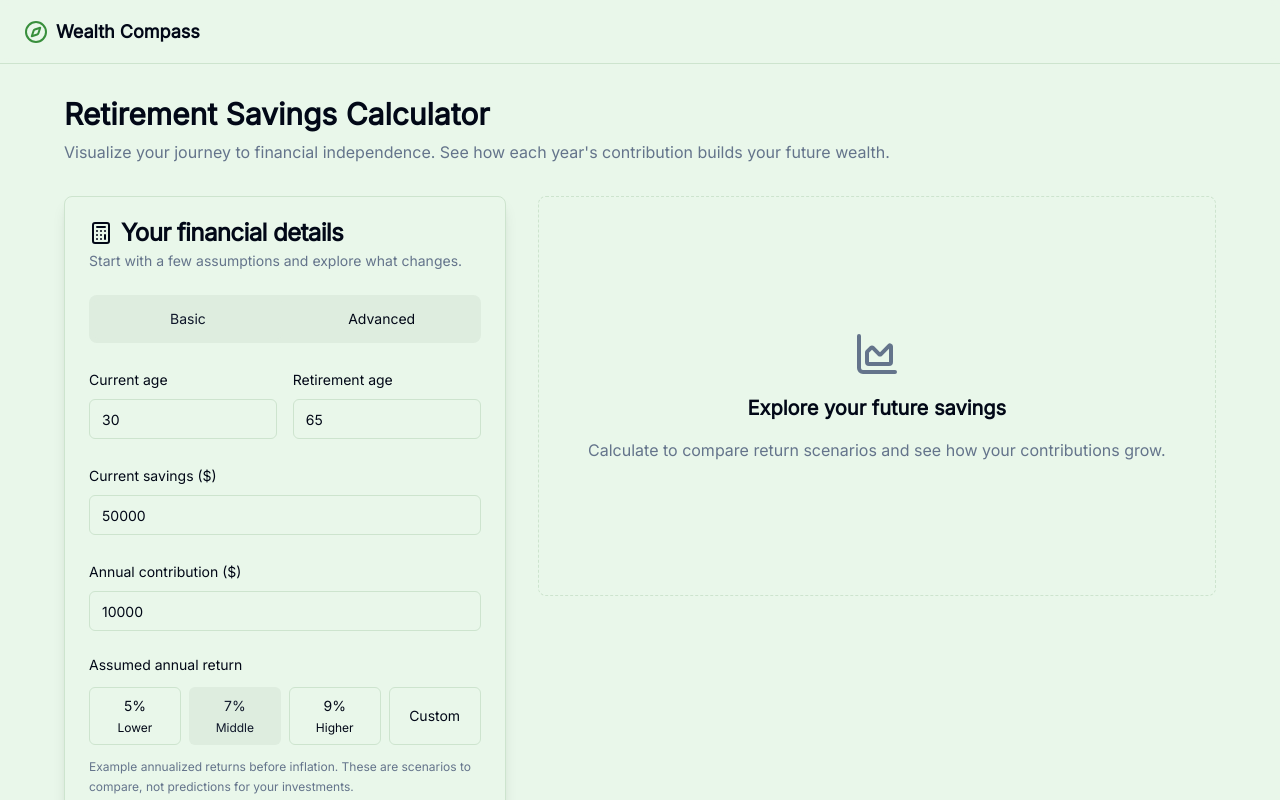
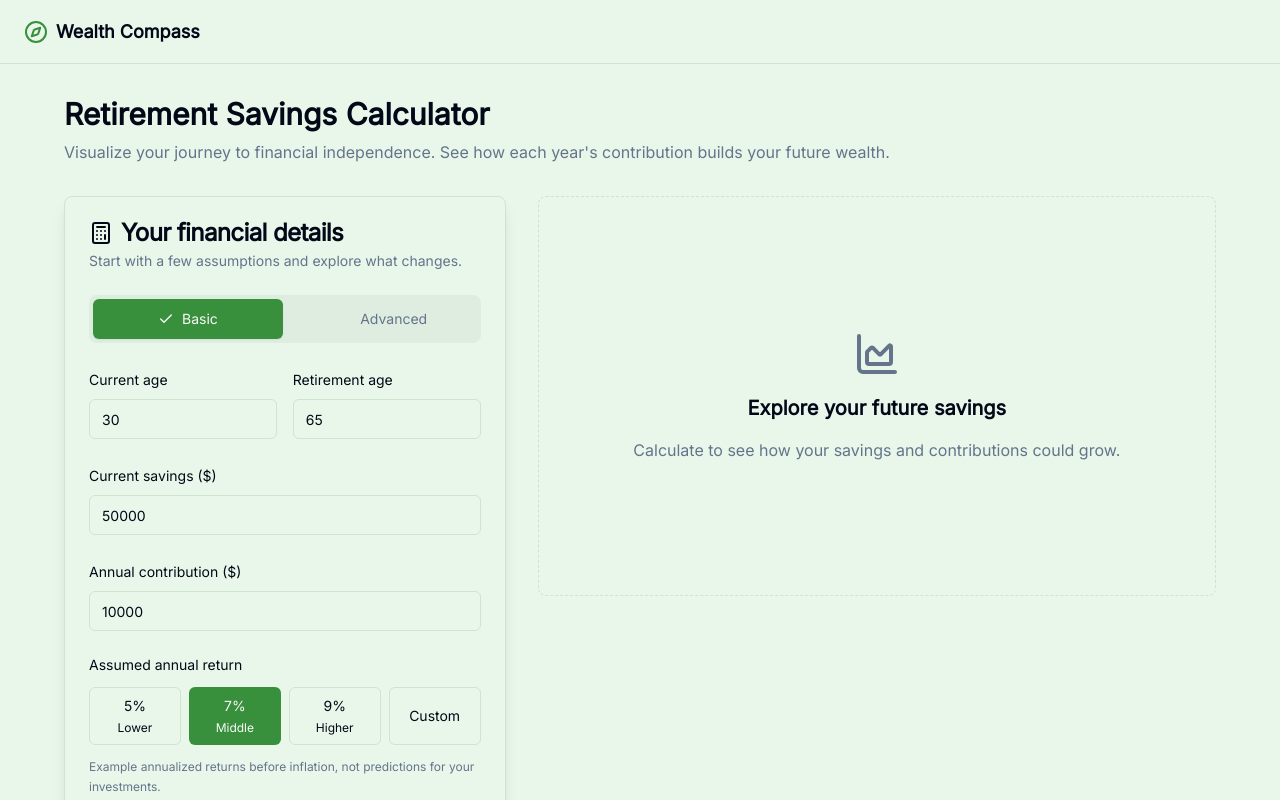
Before and after one commit to Faraz-Awan/wealth-compass, a Next.js app: page / in a window 1280 px wide. Shown: the top 800 px of the page. Built offline with nearby package versions, Linux system fonts and the light colour scheme.

Commit message:
Clarify selected calculator mode and simplify results

```diff
--- a/src/components/wealth-compass/calculator.tsx
+++ b/src/components/wealth-compass/calculator.tsx
@@ -3,7 +3,7 @@
 import { useState } from "react";
 import { zodResolver } from "@hookform/resolvers/zod";
 import { useForm, type UseFormReturn } from "react-hook-form";
-import { AreaChart, Calculator as CalculatorIcon, TrendingUp } from "lucide-react";
+import { AreaChart, Calculator as CalculatorIcon, Check, TrendingUp } from "lucide-react";
 import { Button } from "@/components/ui/button";
 import { Form, FormControl, FormField, FormItem, FormLabel, FormMessage } from "@/components/ui/form";
 import { Input } from "@/components/ui/input";
@@ -12,7 +12,7 @@ import { Switch } from "@/components/ui/switch";
 import { Label } from "@/components/ui/label";
 import { Separator } from "@/components/ui/separator";
 import { ContributionChart } from "./contribution-chart";
-import { cn, formatCurrency } from "@/lib/utils";
+import { formatCurrency } from "@/lib/utils";
 import { calculatorSchema, type FormValues } from "@/lib/calculator-schema";
 import {
   calculateRetirementSavings,
@@ -73,16 +73,6 @@ export function Calculator() {
   const result = snapshot && (todayDollars
     ? projectionInTodaysDollars(snapshot.projection, snapshot.inputs)
     : snapshot.projection);
-  const comparison = snapshot ? [
-    ...RETURN_SCENARIOS,
-    ...(!RETURN_SCENARIOS.some(scenario => scenario.rate === snapshot.inputs.returnRate)
-      ? [{ label: "Custom", rate: snapshot.inputs.returnRate }]
-      : []),
-  ].map(scenario => {
-    const inputs = { ...snapshot.inputs, returnRate: scenario.rate };
-    const nominal = calculateRetirementSavings(inputs);
-    return { ...scenario, projection: todayDollars ? projectionInTodaysDollars(nominal, inputs) : nominal };
-  }) : [];
 
   function onSubmit(inputs: FormValues) {
     setSnapshot({ inputs, projection: calculateRetirementSavings(inputs) });
@@ -98,8 +88,10 @@ export function Calculator() {
         <CardContent>
           <div role="group" aria-label="Calculator mode" className="mb-6 grid grid-cols-2 gap-1 rounded-lg bg-muted p-1">
             {[false, true].map(isAdvanced => (
-              <Button key={String(isAdvanced)} type="button" variant={advanced === isAdvanced ? "secondary" : "ghost"}
+              <Button key={String(isAdvanced)} type="button" variant={advanced === isAdvanced ? "default" : "ghost"}
+                className={advanced === isAdvanced ? "shadow-sm" : "text-muted-foreground"}
                 aria-pressed={advanced === isAdvanced} onClick={() => setAdvanced(isAdvanced)}>
+                <Check aria-hidden="true" className={advanced === isAdvanced ? "visible" : "invisible"} />
                 {isAdvanced ? "Advanced" : "Basic"}
               </Button>
             ))}
@@ -118,7 +110,7 @@ export function Calculator() {
                 <div className="grid grid-cols-2 gap-2 sm:grid-cols-4">
                   {RETURN_SCENARIOS.map(scenario => (
                     <Button key={scenario.rate} type="button"
-                      variant={!customReturn && Number(currentInputs.returnRate) === scenario.rate ? "secondary" : "outline"}
+                      variant={!customReturn && Number(currentInputs.returnRate) === scenario.rate ? "default" : "outline"}
                       aria-pressed={!customReturn && Number(currentInputs.returnRate) === scenario.rate}
                       onClick={() => {
                         setCustomReturn(false);
@@ -127,11 +119,11 @@ export function Calculator() {
                       <span>{scenario.rate}%</span><span className="text-xs font-normal">{scenario.label}</span>
                     </Button>
                   ))}
-                  <Button type="button" variant={customReturn ? "secondary" : "outline"} aria-pressed={customReturn}
+                  <Button type="button" variant={customReturn ? "default" : "outline"} aria-pressed={customReturn}
                     onClick={() => setCustomReturn(true)} className="h-auto py-2">Custom</Button>
                 </div>
                 <p className="text-xs leading-relaxed text-muted-foreground">
-                  Example annualized returns before inflation. These are scenarios to compare, not predictions for your investments.
+                  Example annualized returns before inflation, not predictions for your investments.
                 </p>
                 {(advanced || customReturn) && (
                   <NumberField form={form} name="returnRate" label="Annual return (%)" step="0.1" onChange={() => setCustomReturn(true)} />
@@ -193,7 +185,7 @@ export function Calculator() {
           <div className="flex min-h-[400px] flex-col items-center justify-center gap-4 rounded-lg border border-dashed bg-card p-6 text-center">
             <AreaChart className="h-12 w-12 text-muted-foreground" />
             <h2 className="text-xl font-semibold">Explore your future savings</h2>
-            <p className="text-muted-foreground">Calculate to compare return scenarios and see how your contributions grow.</p>
+            <p className="text-muted-foreground">Calculate to see how your savings and contributions could grow.</p>
           </div>
         )}
         {snapshot && result && (
@@ -224,19 +216,6 @@ export function Calculator() {
                 </div>
               )}
               {result.isCapped && <p className="text-sm text-muted-foreground">This projection exceeds the calculator’s display limit. Detailed totals and chart are hidden.</p>}
-              <section aria-labelledby="comparison-title" className="space-y-3">
-                <h3 id="comparison-title" className="font-semibold">Compare return scenarios</h3>
-                <p className="text-sm text-muted-foreground">Same savings, contributions, and timing. Only the assumed return changes.</p>
-                <div className={cn("grid grid-cols-1 gap-3 sm:grid-cols-2", comparison.length === 3 && "xl:grid-cols-3")}>
-                  {comparison.map(scenario => (
-                    <div key={scenario.rate} className={cn("rounded-lg border p-3", scenario.rate === snapshot.inputs.returnRate && "border-primary bg-primary/5")}>
-                      <p className="text-sm text-muted-foreground">{scenario.label} · {scenario.rate}%</p>
-                      <p className="mt-1 break-words font-semibold">{projectedAmount(scenario.projection)}</p>
-                      {scenario.rate === snapshot.inputs.returnRate && <p className="mt-1 text-xs text-primary">Selected assumption</p>}
-                    </div>
-                  ))}
-                </div>
-              </section>
               <p className="text-sm leading-relaxed text-muted-foreground">
                 <span className="font-semibold text-foreground">Educational use only.</span>{" "}
                 This is a hypothetical estimate, not financial, investment, tax, or legal advice. Actual results may differ.
```
Also changed, not shown: 1 other file (tests, documents, lock files or other folders).
